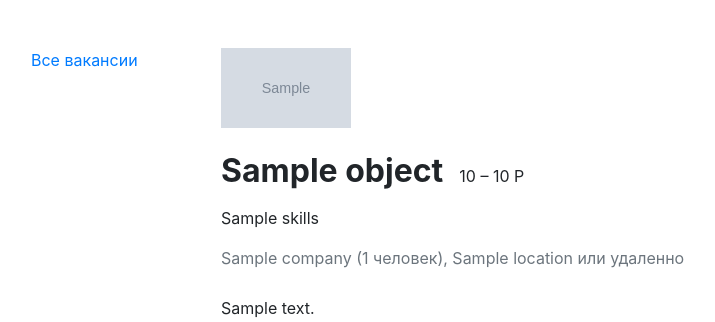
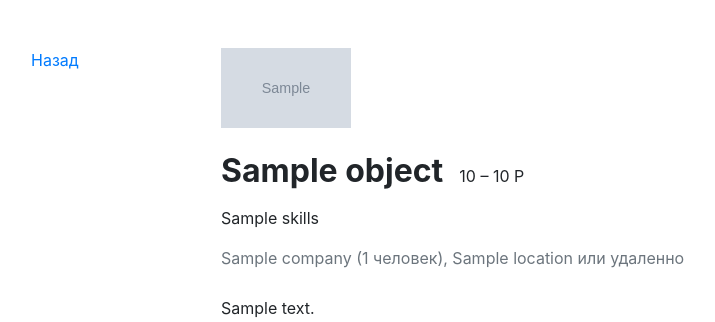
Before and after one commit to tsyganno/job_site, a Django app: template job_site_app/templates/job_site_app/vacancy.html in a window 1280 px wide. Shown: the part 72-394 px from the top of the page, without its empty margins (70-785 px from the left). Run offline with Django 3.2, Linux system fonts and the light colour scheme; the template is opened without the code that fills it: most values are stand-ins (such as "Sample title", 1, 10 or a date in 2020); grey boxes marked "Sample" are stand-in pictures; some libraries are stand-ins or nearby versions.

Commit message:
add_back

```diff
--- a/job_site_app/templates/job_site_app/company.html
+++ b/job_site_app/templates/job_site_app/company.html
@@ -4,7 +4,7 @@
 {% block content %}
   <main class="container mt-3">
     <div class="navbar mt-5">
-      <p><a href="{% url 'job:index' %}">На главную</a></p>
+      <p><a href="{{ request.META.HTTP_REFERER }}">Назад</a></p>
     </div>
     <section>
       <div class="text-center">
--- a/job_site_app/templates/job_site_app/vacancy.html
+++ b/job_site_app/templates/job_site_app/vacancy.html
@@ -6,7 +6,7 @@
     <div class="row mt-5">
       <div class="col-12 col-lg-2">
         <div class="pl-3 mb-5">
-          <p><a href="{% url 'job:vacancies' %}">Все вакансии</a></p>
+          <p><a href="{{ request.META.HTTP_REFERER }}">Назад</a></p>
         </div>
       </div>
       <div class="col-12 col-lg-8">
```
